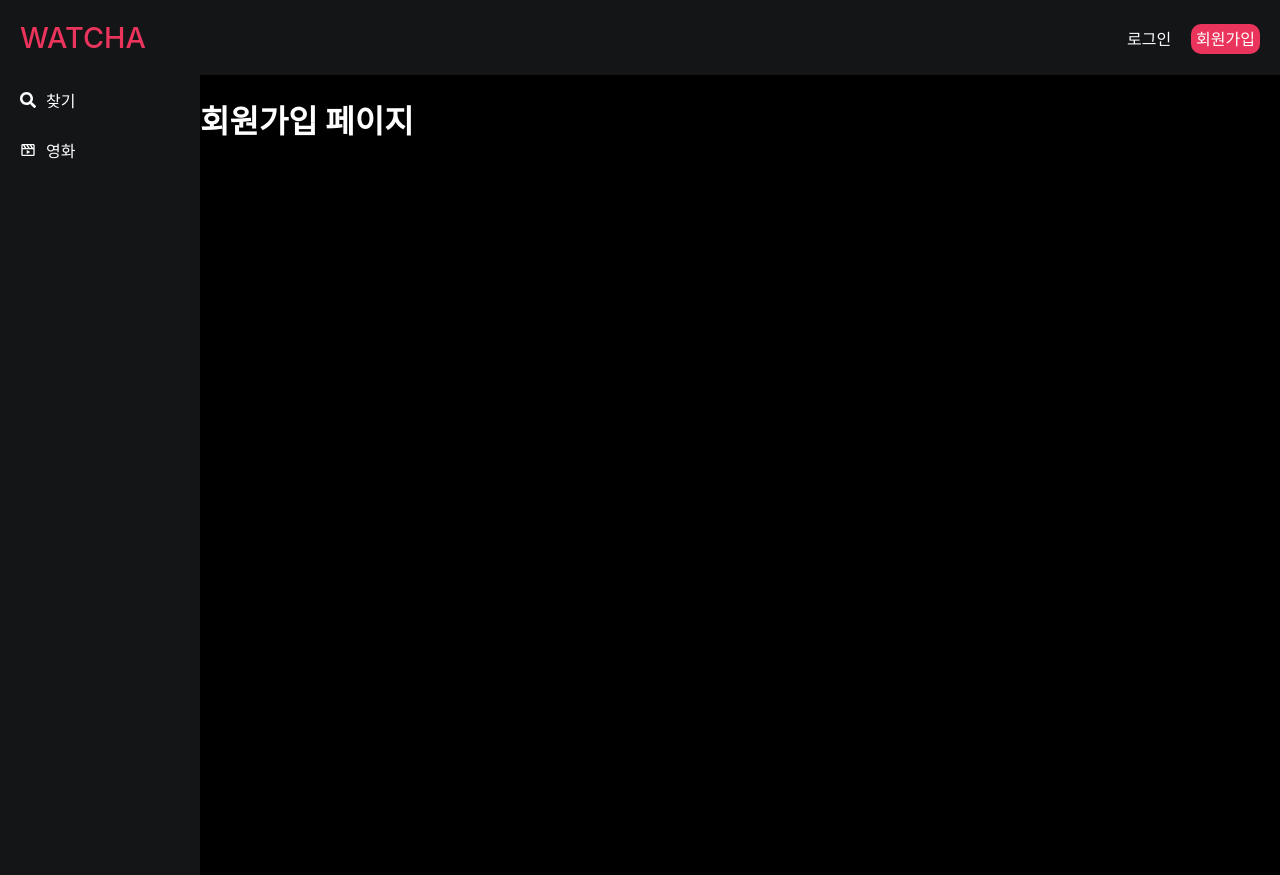
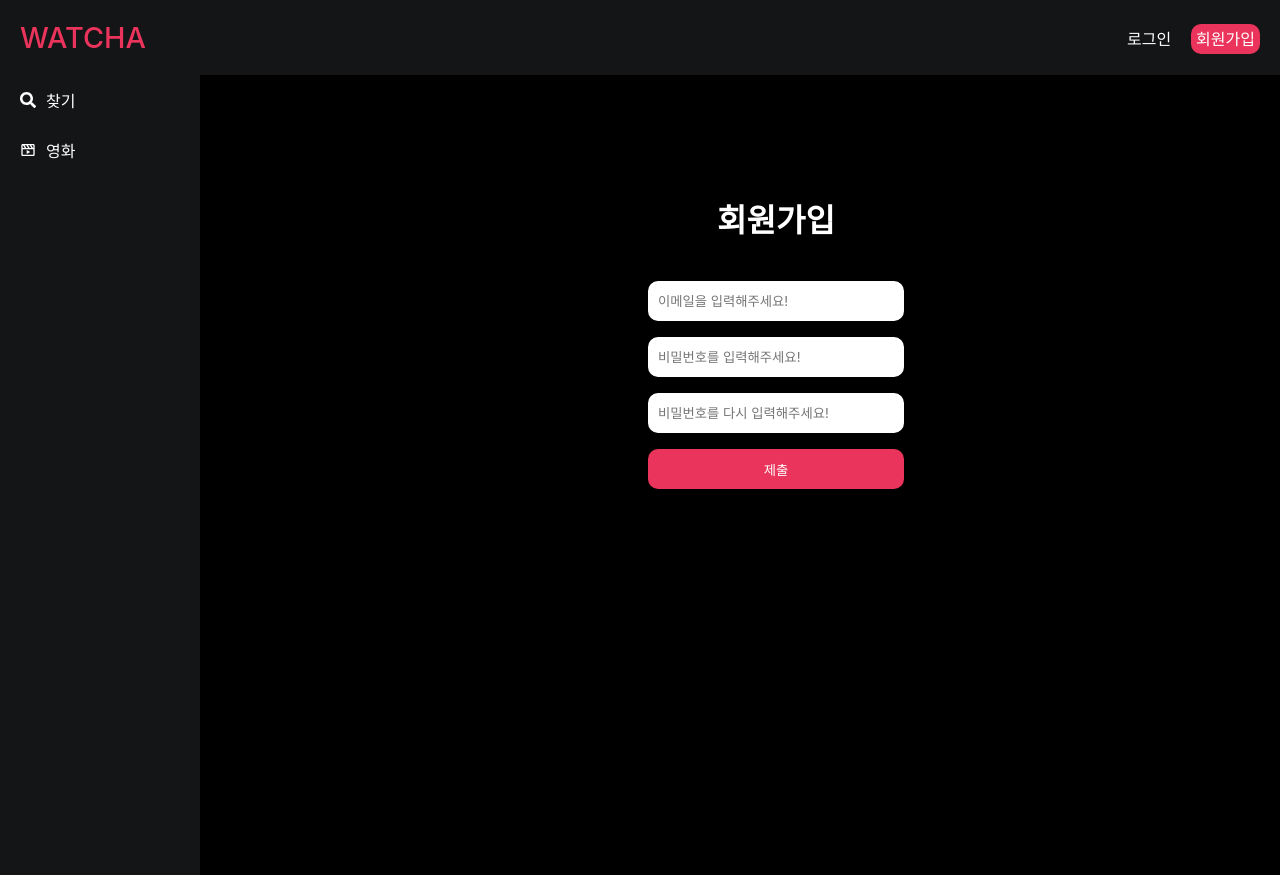
Before and after one commit to DS-UMC-7th/UMC-7th-Blue, a React (Vite) app in the folder week3/: page /signup in a window 1280 px wide. Built offline with nearby package versions, Linux system fonts and the light colour scheme; no server answers.

Commit message:
6주차 미션1 미완성

```diff
--- a/week3/src/pages/login.jsx
+++ b/week3/src/pages/login.jsx
@@ -1,8 +1,118 @@
+import { useForm } from "react-hook-form";
+import * as yup from 'yup';
+import { yupResolver } from '@hookform/resolvers/yup';
+import styled from 'styled-components'
+import axios from "axios";
+import { useNavigate } from "react-router-dom";
+
+const LoginContainer = styled.div`
+  display: flex;
+  flex-direction: column;
+  align-items: center;
+  margin-top: 10vh;
+
+  h1 {
+    margin: 5vh auto;
+  }
+`;
+
+const Input = styled.input`
+  width: 20vw;
+  height: 5vh;
+  border: 0;
+  padding: 0;
+  padding-left: 10px;
+  border-radius: 10px;
+  box-sizing: border-box;
+`;
+
+const Error = styled.p`
+  color: red;
+`;
+
+const Button = styled.button`
+  // background-color: ${({ isValid }) => (isValid ? '#ea345c' : '#d3d3d3')};
+  background-color: #ea345c;
+  color: white;
+  width: 20vw;
+  height: 5vh;
+  border: 0;
+  padding: 0;
+  border-radius: 10px;
+
+  //   &:disabled {
+  //   background-color: #d3d3d3;
+  // }
+`;
+
 const Login = () => {
+
+  const navigate = useNavigate();
+
+  const schema = yup.object().shape({
+    email: yup
+      .string()
+      .email('올바른 이메일 형식이 아닙니다. 다시 확인해주세요!')
+      .required('이메일을 반드시 입력해주세요.'),
+    password: yup
+      .string()
+      .min(8, '비밀번호는 8 ~ 16자 사이로 입력해주세요!')
+      .max(16, '비밀번호는 8 ~ 16자 사이로 입력해주세요!')
+      .required(),
+  })
+
+  const { register, handleSubmit, formState: { errors }, trigger } = useForm({
+  // const { register, handleSubmit, formState: { errors, isValid }, trigger } = useForm({
+    resolver: yupResolver(schema),
+    mode: "onChange"
+  });
+
+  const onSubmit = async (data) => {
+    try{
+      const response = await axios.post('http://localhost:3000/auth/login', {
+        email: data.email,
+        password: data.password,
+      });
+      console.log("로그인 성공", response.data);
+      // const { accessToken, refreshToken } = response.data;
+      // if (response.status === 200) {
+      //   localStorage.setItem("accessToken", accessToken);
+      //   localStorage.setItem("refreshToken", refreshToken);
+      // }
+      navigate("/");
+
+    } catch (error) {
+      console.log("로그인 실패", error)
+    }
+  }
+
   return(
-    <>
-      <h1>로그인 페이지</h1>
-    </>
+    <LoginContainer>
+      <h1>로그인</h1>
+      <>
+        <form onSubmit={handleSubmit(onSubmit)}>
+          <Input
+            type="email"
+            placeholder="이메일을 입력해주세요!"
+            {...register('email')}
+            onBlur={() => trigger('email')}
+          />
+          <Error>{errors.email?.message}</Error>
+          <Input
+            type="password"
+            placeholder="비밀번호를 입력해주세요!"
+            {...register('password')}
+            onBlur={() => trigger('password')}
+          />
+          <Error>{errors.password?.message}</Error>
+          <Button
+            type="submit"
+            // isValid={isValid}
+            // disabled={!isValid}
+            >로그인</Button>
+        </form>
+      </>
+    </LoginContainer>
   );
 }
 
--- a/week3/src/pages/signup.jsx
+++ b/week3/src/pages/signup.jsx
@@ -1,11 +1,124 @@
+import {useForm} from 'react-hook-form'
+import * as yup from 'yup';
+import { yupResolver } from '@hookform/resolvers/yup';
+import styled from 'styled-components';
+import axios from 'axios';
+import { useNavigate } from 'react-router-dom';
 
 
-const SignUp = () => {
+const SignupContainer = styled.div`
+  display: flex;
+  flex-direction: column;
+  align-items: center;
+  width: 90vw;
+  margin-top: 10vh;
+
+  h1 {
+    margin: 5vh auto;
+  }
+
+`;
+
+const Input = styled.input`
+  width: 20vw;
+  height: 5vh;
+  border: 0;
+  padding: 0;
+  padding-left: 10px;
+  border-radius: 10px;
+  box-sizing: border-box;
+`;
+
+const Error = styled.p`
+  color: red;
+`;
+
+const Button = styled.button`
+  background-color: #ea345c;
+  width: 20vw;
+  height: 5vh;
+  border: 0;
+  padding: 0;
+  border-radius: 10px;
+  color: white;
+`;
+
+const Signup = () => {
+
+  const navigate = useNavigate();
+
+  const schema = yup.object().shape({
+    email: yup
+      .string()
+      .email('올바른 이메일 형식이 아닙니다. 다시 확인해주세요!')
+      .required('이메일을 반드시 입력해주세요.'),
+    password: yup
+      .string()
+      .min(8, '비밀번호는 8자 이상이어야 합니다.')
+      .max(16, '비밀번호는 16자 이하여야 합니다.')
+      .required(),
+    passwordCheck: yup
+      .string()
+      .oneOf([yup.ref('password')], '비밀번호가 일치하지 않습니다.')
+      .required('비밀번호 검증 또한 필수 입력요소입니다.'),
+  })
+
+  const { register, handleSubmit, formState: { errors }, trigger } = useForm({
+    resolver: yupResolver(schema),
+    mode: 'onChange'
+  });
+
+  const onSubmit = async (data) => {
+    try {
+      const response = await axios.post('http://localhost:3000/auth/register', {
+      // const response = await axios.post('/auth/register', {
+        email: data.email,
+        password: data.password,
+        passwordCheck: data.passwordCheck,
+      });
+      // }, {withCredentials: true});
+      console.log("성공: ", response.data);
+      alert("회원가입 성공!");
+      navigate("/");
+    } catch (error) {
+      console.log('실패 ', error);
+      alert("회원가입 실패!");
+    }
+  }
+
   return(
     <>
-      <h1>회원가입 페이지</h1>
+      <SignupContainer>
+        <h1>회원가입</h1>
+        <form onSubmit={handleSubmit(onSubmit)}>
+          <Input
+            type='email'
+            placeholder='이메일을 입력해주세요!'
+            {...register('email')}
+            onBlur={() => trigger('email')}
+          />
+          <Error>{errors.email?.message}</Error>
+          <Input
+            type='password'
+            placeholder='비밀번호를 입력해주세요!'
+            {...register('password')}
+            onBlur={() => trigger('password')}
+          />
+          <Error>{errors.password?.message}</Error>
+          <Input
+            type='password'
+            placeholder='비밀번호를 다시 입력해주세요!'
+            {...register('passwordCheck')}
+            onBlur={() => trigger('passwordCheck')}
+          />
+          <Error>{errors.passwordCheck?.message}</Error>
+          <Button
+            type='submit'
+            >제출</Button>
+        </form>
+      </SignupContainer>
     </>
   );
 }
 
-export default SignUp;
+export default Signup;
```
Also changed, not shown: week3/vite.config.js (+12 -0 lines), 2 other files (tests, documents, lock files or other folders).
